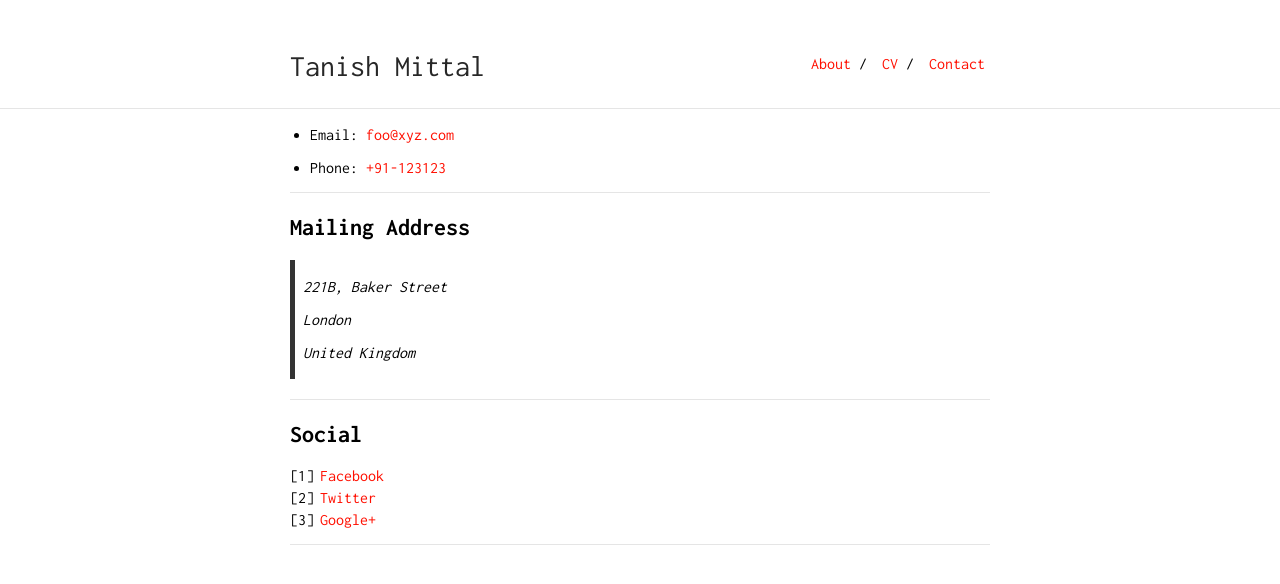
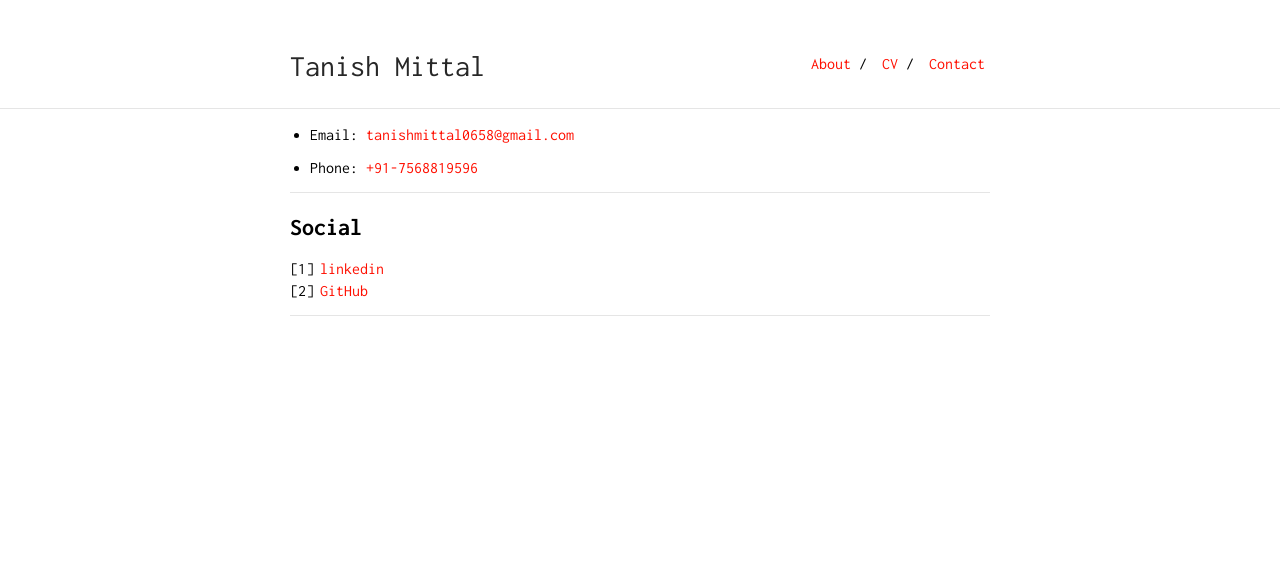
Before and after one commit to tanish3/tanish3.github.io, a Jekyll site: the page built from contact.md, in a window 1280 px wide. Shown: the top 584 px of the page. Built offline with Jekyll 4.4.1, drawn with Linux system fonts in a browser that asks for light colours.

Commit message:
Update contact.md

```diff
--- a/contact.md
+++ b/contact.md
@@ -3,12 +3,12 @@ layout: default
 is_contact: true
 ---
 
-* Email: [foo@xyz.com](mailto:foo@xyz.com)
+* Email: [tanishmittal0658@gmail.com](mailto:tanishmittal0658@gmail.com)
 
-* Phone: [+91-123123](tel:+91-123123)
+* Phone: [+91-7568819596](tel:+91-7568819596)
 
 ---
-
+<!--
 ## Mailing Address
 
 > 221B, Baker Street
@@ -17,10 +17,10 @@ is_contact: true
 >
 > United Kingdom
 
----
+--- -->
 
 ## Social
 
-1. [Facebook](#)
-2. [Twitter](#)
-3. [Google+](#)
+1. [linkedin](https://www.linkedin.com/in/tanish-mittal/)
+2. [GitHub](https://github.com/tanish3)
+<!-- 3. [Researchgate](#) -->
```
